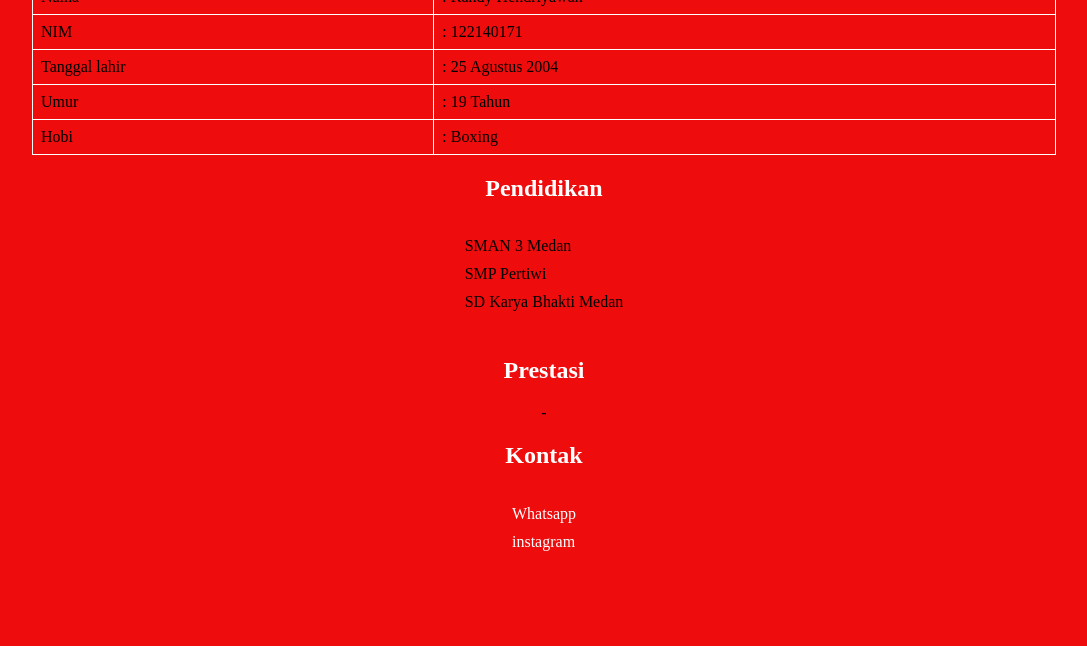
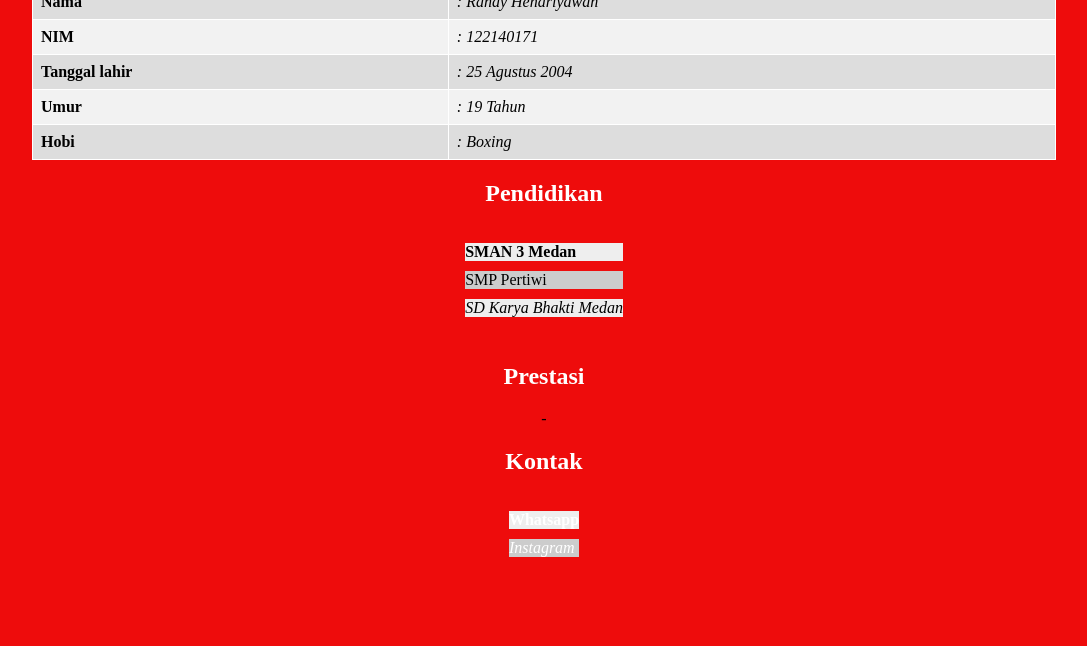
Before and after one commit to Randyh-25/Contact, a plain HTML site: page index.html in a window 1280 px wide. Shown: the part 594-1240 px from the top of the page, without its empty margins (96-1183 px from the left). Drawn offline with Linux system fonts and the light colour scheme.

Commit message:
Update index.html

```diff
--- a/index.html
+++ b/index.html
@@ -56,6 +56,49 @@
             color: white;
             text-decoration: none;
         }
+
+        /* Additional CSS Selectors */
+
+        a:hover {
+            color: red;
+            font-weight: bold;
+        }
+
+        ul li:first-child {
+            font-weight: bold;
+        }
+
+        ul li:last-child {
+            font-style: italic;
+        }
+
+        ul li:nth-child(even) {
+            background-color: #ccc;
+        }
+
+        ul li:nth-child(odd) {
+            background-color: #eee;
+        }
+
+        p + h2 {
+            font-size: 28px;
+        }
+
+        tr:nth-child(even) td {
+            background-color: #f2f2f2;
+        }
+
+        tr:nth-child(odd) td {
+            background-color: #ddd;
+        }
+
+        td:first-child {
+            font-weight: bold;
+        }
+
+        td:last-child {
+            font-style: italic;
+        }
     </style>
     <title>Randy Hendriyawan</title>
 </head>
@@ -97,7 +140,7 @@
     <h2>Kontak</h2>
     <ul>
         <li><a href="link wa">Whatsapp</a></li>
-        <li><a href="link ig">instagram</a></li>
+        <li><a href="link ig">Instagram</a></li>
     </ul>
 </body>
 </html>
```
